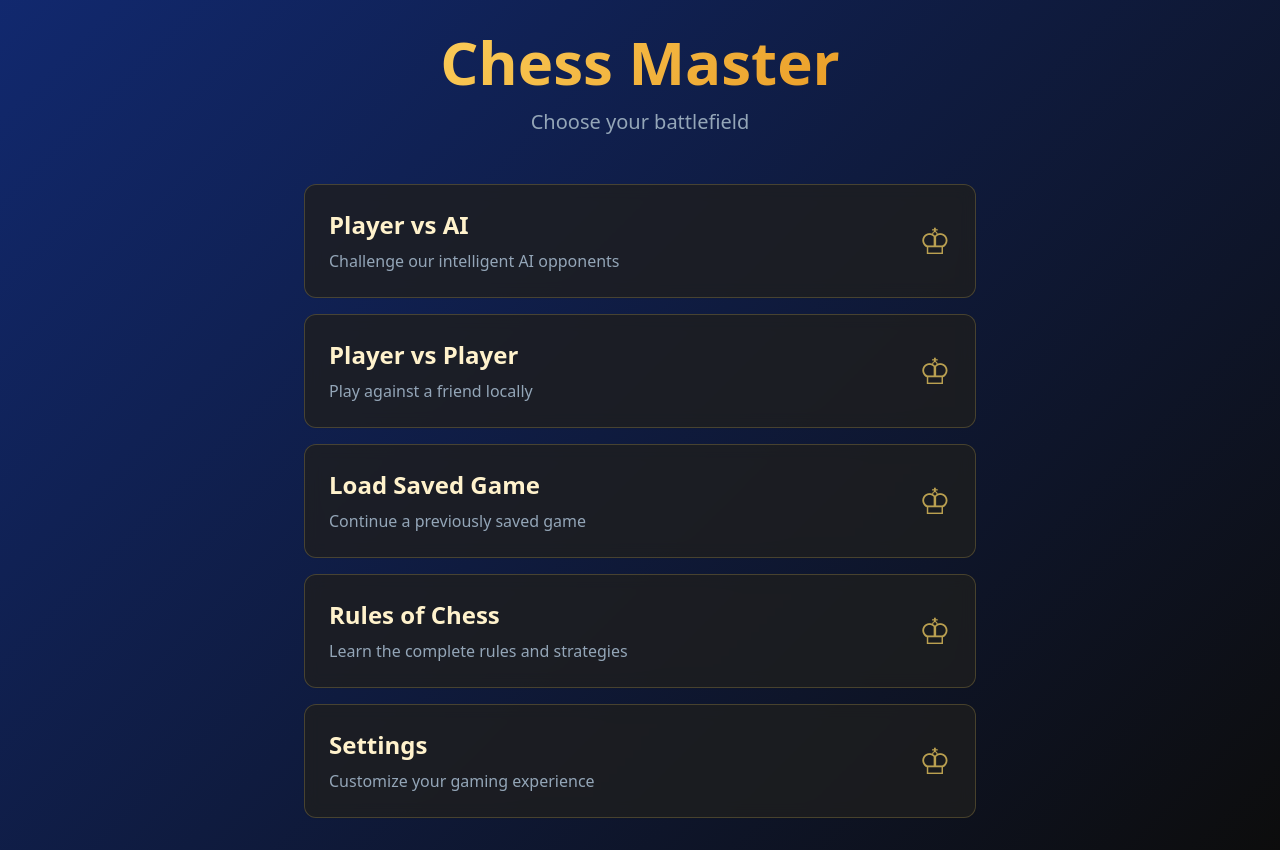
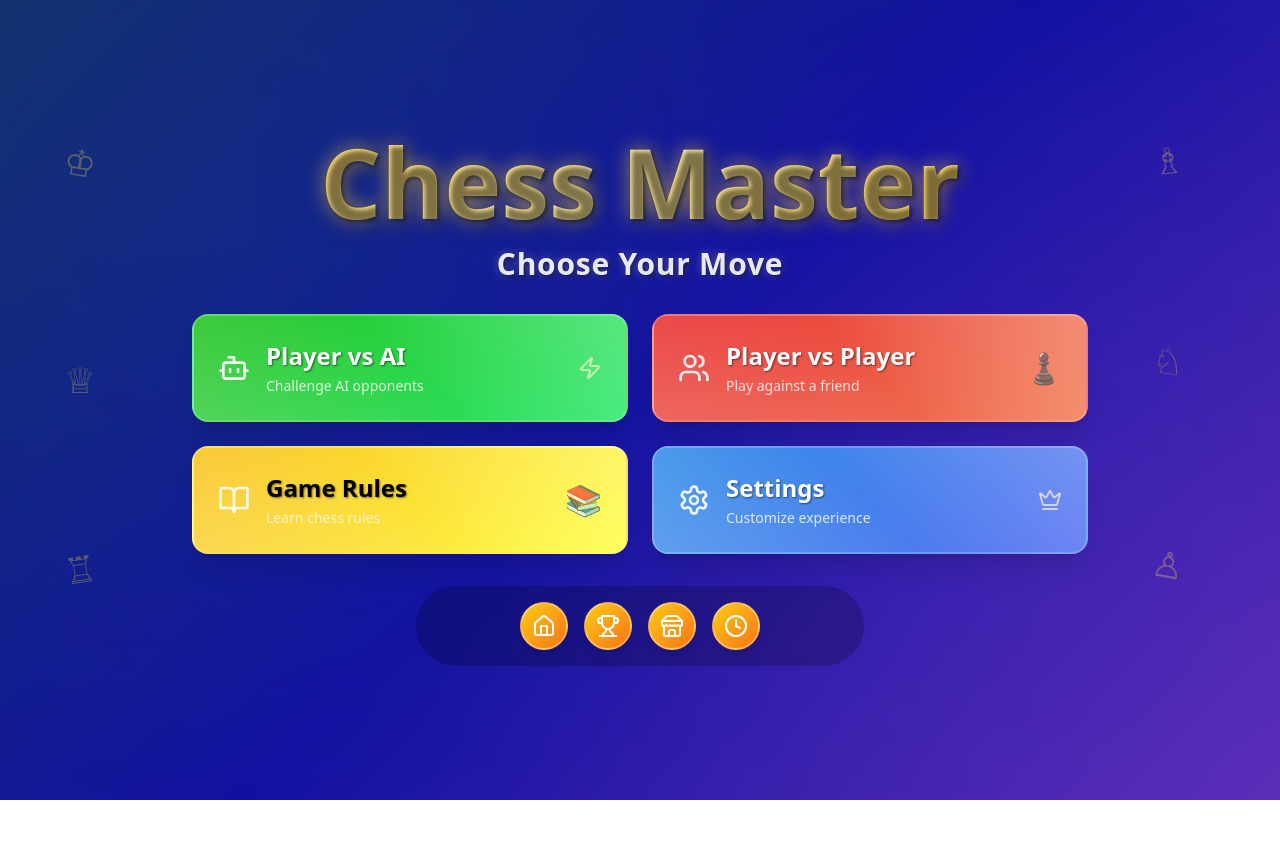
Before and after one commit to umiyastationery/royal-grandmaster-chess, a React (Vite) app: page /menu in a window 1280 px wide. After the commit the page ends 800 px from the top, so only its background shows below. Built offline with nearby package versions, Linux system fonts and the light colour scheme.

Commit message:
Design new main menu UI

```diff
--- a/src/index.css
+++ b/src/index.css
@@ -50,6 +50,14 @@ All colors MUST be HSL.
     --gradient-royal: linear-gradient(135deg, hsl(225 73% 25%), hsl(0 0% 5%));
     --gradient-golden: linear-gradient(135deg, hsl(45 100% 70%), hsl(35 80% 50%));
     --gradient-board: linear-gradient(45deg, hsl(25 30% 15%), hsl(35 25% 20%));
+
+    /* Playful Menu Gradients */
+    --gradient-playful-bg: linear-gradient(135deg, hsl(220, 70%, 25%) 0%, hsl(240, 80%, 35%) 50%, hsl(260, 60%, 45%) 100%);
+    --gradient-green-button: linear-gradient(135deg, hsl(120, 70%, 45%) 0%, hsl(140, 80%, 55%) 100%);
+    --gradient-red-button: linear-gradient(135deg, hsl(0, 80%, 55%) 0%, hsl(15, 85%, 65%) 100%);
+    --gradient-yellow-button: linear-gradient(135deg, hsl(45, 95%, 55%) 0%, hsl(60, 100%, 65%) 100%);
+    --gradient-blue-button: linear-gradient(135deg, hsl(210, 80%, 55%) 0%, hsl(230, 85%, 65%) 100%);
+    --gradient-title: linear-gradient(135deg, hsl(45, 100%, 70%) 0%, hsl(50, 100%, 85%) 50%, hsl(45, 90%, 60%) 100%);
 
     /* Shadows & Effects */
     --shadow-royal: 0 10px 30px hsl(225 73% 20% / 0.5);
@@ -154,6 +162,81 @@ All colors MUST be HSL.
   .golden-text {
     @apply text-transparent bg-clip-text;
     background-image: var(--gradient-golden);
+  }
+
+  /* Playful Menu Styles */
+  .playful-bg {
+    background: var(--gradient-playful-bg);
+    position: relative;
+  }
+
+  .playful-bg::before {
+    content: '';
+    position: absolute;
+    top: 0;
+    left: 0;
+    right: 0;
+    bottom: 0;
+    background: radial-gradient(circle at 20% 30%, hsl(220 70% 35% / 0.3) 0%, transparent 50%),
+                radial-gradient(circle at 80% 70%, hsl(260 60% 50% / 0.3) 0%, transparent 50%);
+    animation: glowingTexture 4s ease-in-out infinite alternate;
+  }
+
+  .game-title-3d {
+    @apply text-transparent bg-clip-text font-black text-6xl md:text-8xl;
+    background-image: var(--gradient-title);
+    text-shadow: 2px 2px 4px rgba(0, 0, 0, 0.5),
+                 0px 0px 20px hsl(45 100% 70% / 0.6);
+    filter: drop-shadow(4px 4px 8px rgba(0, 0, 0, 0.3));
+  }
+
+  .game-button {
+    @apply relative p-6 rounded-2xl transform transition-all duration-300 cursor-pointer;
+    @apply shadow-xl hover:shadow-2xl hover:scale-105 hover:-translate-y-2;
+    @apply border-2 border-white/20 backdrop-blur-sm;
+  }
+
+  .game-button::before {
+    content: '';
+    position: absolute;
+    top: -2px;
+    left: -2px;
+    right: -2px;
+    bottom: -2px;
+    background: linear-gradient(45deg, rgba(255,255,255,0.2), transparent, rgba(255,255,255,0.2));
+    border-radius: inherit;
+    z-index: -1;
+  }
+
+  .game-button:hover::before {
+    background: linear-gradient(45deg, rgba(255,255,255,0.4), transparent, rgba(255,255,255,0.4));
+  }
+
+  .green-button {
+    background: var(--gradient-green-button);
+  }
+
+  .red-button {
+    background: var(--gradient-red-button);
+  }
+
+  .yellow-button {
+    background: var(--gradient-yellow-button);
+  }
+
+  .blue-button {
+    background: var(--gradient-blue-button);
+  }
+
+  .arcade-nav {
+    @apply flex justify-center space-x-4 p-4 bg-black/20 backdrop-blur-sm rounded-full;
+  }
+
+  .arcade-nav-button {
+    @apply w-12 h-12 rounded-full flex items-center justify-center;
+    @apply bg-gradient-to-br from-yellow-400 to-orange-500 shadow-lg;
+    @apply hover:scale-110 transition-all duration-200 cursor-pointer;
+    @apply border-2 border-white/30;
   }
 
   .chess-board-square {
@@ -297,3 +380,41 @@ All colors MUST be HSL.
     filter: brightness(1) drop-shadow(0 0 10px hsl(var(--accent) / 0.5));
   }
 }
+
+@keyframes glowingTexture {
+  0% {
+    opacity: 0.3;
+  }
+  100% {
+    opacity: 0.6;
+  }
+}
+
+@keyframes bounceIn {
+  0% {
+    transform: scale(0.8) translateY(20px);
+    opacity: 0;
+  }
+  50% {
+    transform: scale(1.05) translateY(-5px);
+  }
+  100% {
+    transform: scale(1) translateY(0);
+    opacity: 1;
+  }
+}
+
+@keyframes floatAnimation {
+  0%, 100% {
+    transform: translateY(0px) rotate(0deg);
+  }
+  25% {
+    transform: translateY(-10px) rotate(2deg);
+  }
+  50% {
+    transform: translateY(0px) rotate(0deg);
+  }
+  75% {
+    transform: translateY(-5px) rotate(-1deg);
+  }
+}
--- a/src/pages/MainMenu.tsx
+++ b/src/pages/MainMenu.tsx
@@ -7,6 +7,18 @@ import { Card } from '@/components/ui/card';
 import PlayerSetup from '@/components/game/PlayerSetup';
 import LoadGameDialog from '@/components/game/LoadGameDialog';
 import { GameMode } from '@/contexts/GameContext';
+import {
+  Bot,
+  Users,
+  BookOpen,
+  Settings as SettingsIcon,
+  Home,
+  Trophy,
+  Store,
+  Clock,
+  Crown,
+  Zap
+} from 'lucide-react';
 
 const MainMenu = () => {
   const navigate = useNavigate();
@@ -15,11 +27,15 @@ const MainMenu = () => {
   const [showPlayerSetup, setShowPlayerSetup] = useState(false);
   const [selectedMode, setSelectedMode] = useState<GameMode>('pvp');
 
-  const menuItems = [
+  const menuButtons = [
     {
       label: 'Player vs AI',
       action: () => setShowAIOptions(true),
-      description: 'Challenge our intelligent AI opponents'
+      description: 'Challenge AI opponents',
+      icon: <Bot className="w-8 h-8" />,
+      secondaryIcon: <Zap className="w-6 h-6" />,
+      className: 'green-button',
+      textColor: 'text-white'
     },
     {
       label: 'Player vs Player',
@@ -27,30 +43,36 @@ const MainMenu = () => {
         setSelectedMode('pvp');
         setShowPlayerSetup(true);
       },
-      description: 'Play against a friend locally'
+      description: 'Play against a friend',
+      icon: <Users className="w-8 h-8" />,
+      secondaryIcon: '♟️',
+      className: 'red-button',
+      textColor: 'text-white'
     },
     {
-      label: 'Load Saved Game',
-      action: () => {}, // Handled by LoadGameDialog
-      description: 'Continue a previously saved game',
-      isLoadGame: true
-    },
-    {
-      label: 'Rules of Chess',
+      label: 'Game Rules',
       action: () => navigate('/rules'),
-      description: 'Learn the complete rules and strategies'
+      description: 'Learn chess rules',
+      icon: <BookOpen className="w-8 h-8" />,
+      secondaryIcon: '📚',
+      className: 'yellow-button',
+      textColor: 'text-black'
     },
     {
       label: 'Settings',
       action: () => navigate('/settings'),
-      description: 'Customize your gaming experience'
+      description: 'Customize experience',
+      icon: <SettingsIcon className="w-8 h-8" />,
+      secondaryIcon: <Crown className="w-6 h-6" />,
+      className: 'blue-button',
+      textColor: 'text-white'
     }
   ];
 
-  const aiDifficulties: { level: GameMode; label: string; description: string }[] = [
-    { level: 'ai-easy', label: 'Easy', description: 'Perfect for beginners' },
-    { level: 'ai-medium', label: 'Medium', description: 'Balanced challenge' },
-    { level: 'ai-hard', label: 'Hard', description: 'For experienced players' }
+  const aiDifficulties: { level: GameMode; label: string; description: string; emoji: string }[] = [
+    { level: 'ai-easy', label: 'Easy', description: 'Perfect for beginners', emoji: '🌱' },
+    { level: 'ai-medium', label: 'Medium', description: 'Balanced challenge', emoji: '⚡' },
+    { level: 'ai-hard', label: 'Hard', description: 'For experienced players', emoji: '🔥' }
   ];
 
   const startAIGame = (difficulty: GameMode) => {
@@ -72,57 +94,98 @@ const MainMenu = () => {
     setShowPlayerSetup(false);
   };
 
+  // Decorative chess pieces for sides
+  const chessDecorations = ['♔', '♕', '♖', '♗', '♘', '♙'];
+
   return (
-    <div className="min-h-screen bg-gradient-royal flex items-center justify-center p-8">
-      <div className="max-w-2xl w-full">
-        {/* Title */}
+    <div className="min-h-screen playful-bg flex items-center justify-center p-4 relative overflow-hidden">
+      {/* Decorative chess pieces floating */}
+      {chessDecorations.map((piece, index) => (
+        <motion.div
+          key={index}
+          className="absolute text-4xl text-yellow-300/30 pointer-events-none"
+          style={{
+            left: index < 3 ? '5%' : '90%',
+            top: `${20 + (index % 3) * 25}%`,
+          }}
+          animate={{
+            y: [0, -20, 0],
+            rotate: [0, 10, -10, 0],
+          }}
+          transition={{
+            duration: 4 + index,
+            repeat: Infinity,
+            ease: "easeInOut",
+            delay: index * 0.5
+          }}
+        >
+          {piece}
+        </motion.div>
+      ))}
+
+      <div className="max-w-4xl w-full z-10">
+        {/* Title Section */}
         <motion.div
           initial={{ opacity: 0, y: -50 }}
           animate={{ opacity: 1, y: 0 }}
-          transition={{ duration: 0.8 }}
-          className="text-center mb-12"
+          transition={{ duration: 1, type: "spring", bounce: 0.4 }}
+          className="text-center mb-8"
         >
-          <h1 className="text-6xl font-bold golden-text mb-4">Chess Master</h1>
-          <p className="text-xl text-muted-foreground">Choose your battlefield</p>
+          <h1 className="game-title-3d mb-4 animate-[bounceIn_1.5s_ease-out]">
+            Chess Master
+          </h1>
+          <motion.p
+            className="text-2xl md:text-3xl text-white/90 font-semibold tracking-wide"
+            initial={{ opacity: 0 }}
+            animate={{ opacity: 1 }}
+            transition={{ delay: 0.5, duration: 1 }}
+            style={{
+              textShadow: '2px 2px 4px rgba(0,0,0,0.5), 0 0 10px rgba(255,255,255,0.3)'
+            }}
+          >
+            Choose Your Move
+          </motion.p>
         </motion.div>
 
         {!showAIOptions && !showPlayerSetup ? (
-          /* Main Menu Options */
-          <div className="space-y-4">
-            {menuItems.map((item, index) => (
+          /* Main Menu Grid */
+          <motion.div
+            initial={{ opacity: 0, scale: 0.8 }}
+            animate={{ opacity: 1, scale: 1 }}
+            transition={{ delay: 0.3, duration: 0.8, type: "spring" }}
+            className="grid grid-cols-1 md:grid-cols-2 gap-6 mb-8"
+          >
+            {menuButtons.map((button, index) => (
               <motion.div
-                key={item.label}
-                initial={{ opacity: 0, x: -100 }}
-                animate={{ opacity: 1, x: 0 }}
-                transition={{ duration: 0.6, delay: index * 0.1 }}
+                key={button.label}
+                initial={{ opacity: 0, y: 50 }}
+                animate={{ opacity: 1, y: 0 }}
+                transition={{ delay: 0.1 * index, duration: 0.6, type: "spring" }}
+                className={`game-button ${button.className} group`}
+                onClick={button.action}
               >
-                {item.isLoadGame ? (
-                  <LoadGameDialog onGameLoaded={handleLoadGame}>
-                    <Card className="p-6 bg-card/80 backdrop-blur border-accent/20 hover:border-accent/50 transition-all duration-300 cursor-pointer menu-item w-full">
-                      <div className="flex items-center justify-between">
-                        <div>
-                          <h3 className="text-2xl font-semibold text-foreground mb-2">{item.label}</h3>
-                          <p className="text-muted-foreground">{item.description}</p>
-                        </div>
-                        <div className="text-4xl text-accent opacity-70">♔</div>
-                      </div>
-                    </Card>
-                  </LoadGameDialog>
-                ) : (
-                  <Card className="p-6 bg-card/80 backdrop-blur border-accent/20 hover:border-accent/50 transition-all duration-300 cursor-pointer menu-item"
-                        onClick={item.action}>
-                    <div className="flex items-center justify-between">
-                      <div>
-                        <h3 className="text-2xl font-semibold text-foreground mb-2">{item.label}</h3>
-                        <p className="text-muted-foreground">{item.description}</p>
-                      </div>
-                      <div className="text-4xl text-accent opacity-70">♔</div>
+                <div className="flex items-center justify-between">
+                  <div className="flex items-center space-x-4">
+                    <div className="text-white/90 group-hover:scale-110 transition-transform duration-200">
+                      {button.icon}
                     </div>
-                  </Card>
-                )}
+                    <div>
+                      <h3 className={`text-xl md:text-2xl font-bold ${button.textColor} mb-1`}
+                          style={{ textShadow: '1px 1px 2px rgba(0,0,0,0.5)' }}>
+                        {button.label}
+                      </h3>
+                      <p className={`text-sm ${button.textColor}/80`}>
+                        {button.description}
+                      </p>
+                    </div>
+                  </div>
+                  <div className="text-3xl opacity-70 group-hover:scale-110 group-hover:opacity-100 transition-all duration-200">
+                    {typeof button.secondaryIcon === 'string' ? button.secondaryIcon : button.secondaryIcon}
+                  </div>
+                </div>
               </motion.div>
             ))}
-          </div>
+          </motion.div>
         ) : showPlayerSetup ? (
           /* Player Setup */
           <PlayerSetup
@@ -136,29 +199,40 @@ const MainMenu = () => {
             initial={{ opacity: 0, scale: 0.9 }}
             animate={{ opacity: 1, scale: 1 }}
             transition={{ duration: 0.5 }}
+            className="max-w-2xl mx-auto"
           >
-            <Card className="p-8 bg-card/90 backdrop-blur border-accent/30">
+            <Card className="p-8 bg-black/40 backdrop-blur-lg border-white/20 rounded-3xl">
               <div className="text-center mb-8">
-                <h2 className="text-3xl font-bold golden-text mb-2">Choose AI Difficulty</h2>
-                <p className="text-muted-foreground">Select your opponent's strength</p>
+                <h2 className="text-4xl font-bold text-white mb-2"
+                    style={{ textShadow: '2px 2px 4px rgba(0,0,0,0.5)' }}>
+                  Choose AI Difficulty
+                </h2>
+                <p className="text-white/80 text-lg">Select your opponent's strength</p>
               </div>
 
               <div className="space-y-4 mb-8">
                 {aiDifficulties.map((diff, index) => (
                   <motion.div
                     key={diff.level}
-                    initial={{ opacity: 0, y: 20 }}
-                    animate={{ opacity: 1, y: 0 }}
+                    initial={{ opacity: 0, x: -50 }}
+                    animate={{ opacity: 1, x: 0 }}
                     transition={{ duration: 0.4, delay: index * 0.1 }}
                   >
                     <Button
                       onClick={() => startAIGame(diff.level)}
-                      className="w-full p-6 royal-button text-left justify-start"
-                      variant="outline"
+                      className="w-full p-6 bg-gradient-to-r from-purple-500 to-pink-500 hover:from-purple-600 hover:to-pink-600
+                               text-white font-bold text-lg rounded-2xl shadow-xl hover:shadow-2xl hover:scale-105
+                               transition-all duration-300 border-2 border-white/20"
                     >
-                      <div>
-                        <div className="text-xl font-semibold mb-1">{diff.label}</div>
-                        <div className="text-sm opacity-80">{diff.description}</div>
+                      <div className="flex items-center justify-between w-full">
+                        <div className="flex items-center space-x-4">
+                          <span className="text-3xl">{diff.emoji}</span>
+                          <div className="text-left">
+                            <div className="text-xl font-bold">{diff.label}</div>
+                            <div className="text-sm opacity-90">{diff.description}</div>
+                          </div>
+                        </div>
+                        <div className="text-2xl opacity-70">🎯</div>
                       </div>
                     </Button>
                   </motion.div>
@@ -167,12 +241,38 @@ const MainMenu = () => {
 
               <Button
                 onClick={handleBack}
-                variant="secondary"
-                className="w-full"
+                className="w-full p-4 bg-gradient-to-r from-gray-600 to-gray-700 hover:from-gray-700 hover:to-gray-800
+                         text-white font-bold text-lg rounded-2xl shadow-lg hover:shadow-xl hover:scale-105
+                         transition-all duration-300"
               >
                 ← Back to Main Menu
               </Button>
             </Card>
+          </motion.div>
+        )}
+
+        {/* Bottom Arcade Navigation */}
+        {!showAIOptions && !showPlayerSetup && (
+          <motion.div
+            initial={{ opacity: 0, y: 50 }}
+            animate={{ opacity: 1, y: 0 }}
+            transition={{ delay: 0.8, duration: 0.6 }}
+            className="arcade-nav mx-auto max-w-md"
+          >
+            <div className="arcade-nav-button group">
+              <Home className="w-6 h-6 text-white group-hover:text-yellow-200 transition-colors" />
+            </div>
+            <div className="arcade-nav-button group">
+              <Trophy className="w-6 h-6 text-white group-hover:text-yellow-200 transition-colors" />
+            </div>
+            <LoadGameDialog onGameLoaded={handleLoadGame}>
+              <div className="arcade-nav-button group">
+                <Store className="w-6 h-6 text-white group-hover:text-yellow-200 transition-colors" />
+              </div>
+            </LoadGameDialog>
+            <div className="arcade-nav-button group">
+              <Clock className="w-6 h-6 text-white group-hover:text-yellow-200 transition-colors" />
+            </div>
           </motion.div>
         )}
       </div>
```
